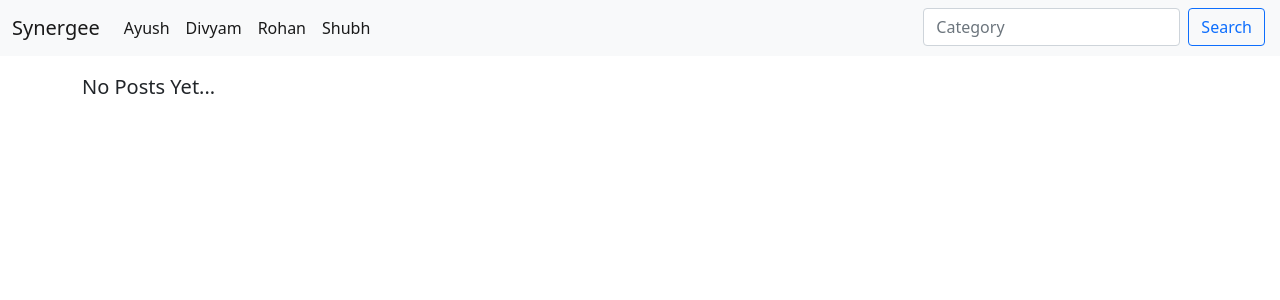
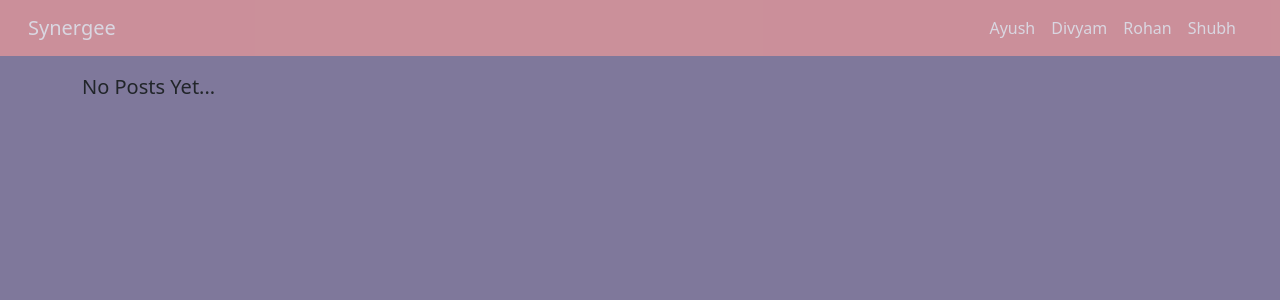
Before and after one commit to anonshubh/synergee, a Django app: page /blog/3/3/ in a window 1280 px wide. Shown: the top 300 px of the page. Run offline with Django 3.2, Linux system fonts and the light colour scheme; data comes from the database, SQL or seed files in the repository.

Commit message:
Added Background-Color and 3D Card

```diff
--- a/group/templates/group/profile.html
+++ b/group/templates/group/profile.html
@@ -3,14 +3,14 @@
 {% block content %}
 
 <div class="container">
-    <img class="corner-pic" src="{{member.image}}" alt="Profile Picture">
+    <img class="corner-pic" src="https://ik.imagekit.io/lddlbwmmx2g/cam-1612528810004_9aphZZFVf.jpg" alt="Profile Picture">
     <div class="row">
         {% for interest in member.interests.all %}
         <div class="col-12">
-                <div class="card mb-4" style="width: 75%;">
+                <div class="card mb-4 mt-5 cat-card">
                     <div class="card-body">
                     <h5 class="card-title">{{interest.type}}</h5>
-                    <p class="card-text">{{interest.definition}}</p>
+                    <p class="card-text red">{{interest.definition}}</p>
                     <a href="{% url 'list-post' member.id interest.id %}" class="card-link card-explore-link">Explore</a>
                     </div>
                 </div>
--- a/static/css/style.css
+++ b/static/css/style.css
@@ -1,13 +1,15 @@
-@media (min-width: 768px){
-    .pull-right{
-        position: absolute;
-        right: 15px;
-    }
+body{
+    background-color: #7f789b;
+}
+
+.navbar{
+   background-color: rgb(236, 154, 154);
+   opacity: 70%;
 }
 
 .corner-pic{
     width: 10%;
-    border-radius: 30px;
+    border-radius: 50%;
     float: right;
 }
 
@@ -16,10 +18,42 @@
         margin-left: 0%;
 
     }
+
+    .cat-card{
+        width: 75%;
+    }
 }
 
 @media (min-width:992px){
     .card-explore-link{
         margin-left: 85%;
     }
+
+    .cat-card{
+        width: 75%;
+    }
 }
+
+.card-explore-link{
+    color: rgb(216, 236, 101);
+}
+
+.main-description{
+    text-align: center;
+}
+
+.main-card{
+    border-radius: 14px;
+    background: linear-gradient(225deg, #726c8c, #8880a6);
+    box-shadow:  -33px 33px 67px #33303e, 33px -33px 67px #cbc0f8;
+}
+
+.cat-card{
+    border-radius: 14px;
+    background: linear-gradient(225deg, #726c8c, #8880a6);
+    box-shadow:  -33px 33px 67px #33303e, 33px -33px 67px #cbc0f8;
+}
+
+.resume-link{
+    color: rgb(216, 236, 101);
+}
--- a/templates/base.html
+++ b/templates/base.html
@@ -17,25 +17,21 @@
 </head>
 
 <body>
-  <nav class="navbar navbar-expand-lg navbar-light bg-light">
+  <nav class="navbar navbar-expand-lg navbar-dark">
     <div class="container-fluid">
-      <a class="navbar-brand" href="{% url 'list-profile' %}">Synergee</a>
+      <a class="navbar-brand ms-3" href="{% url 'list-profile' %}">Synergee</a>
       <button class="navbar-toggler" type="button" data-bs-toggle="collapse" data-bs-target="#navbarSupportedContent"
         aria-controls="navbarSupportedContent" aria-expanded="false" aria-label="Toggle navigation">
         <span class="navbar-toggler-icon"></span>
       </button>
       <div class="collapse navbar-collapse" id="navbarSupportedContent">
-        <ul class="navbar-nav me-auto mb-2 mb-lg-0">
+        <ul class="navbar-nav ms-auto me-4 mb-2 mb-lg-0">
           {% for member in members %}
           <li class="nav-item">
             <a class="nav-link active" aria-current="page"
               href="{% url 'detail-profile' member.id %}">{{member.first_name|capfirst}}</a>
           </li>
           {% endfor %}
-          <form class="d-flex pull-right">
-            <input class="form-control me-2" type="search" placeholder="Category" aria-label="Search">
-            <button class="btn btn-outline-primary" type="submit">Search</button>
-          </form>
       </div>
     </div>
   </nav>
```
Also changed, not shown: group/templates/group/index.html (+10 -4 lines).
